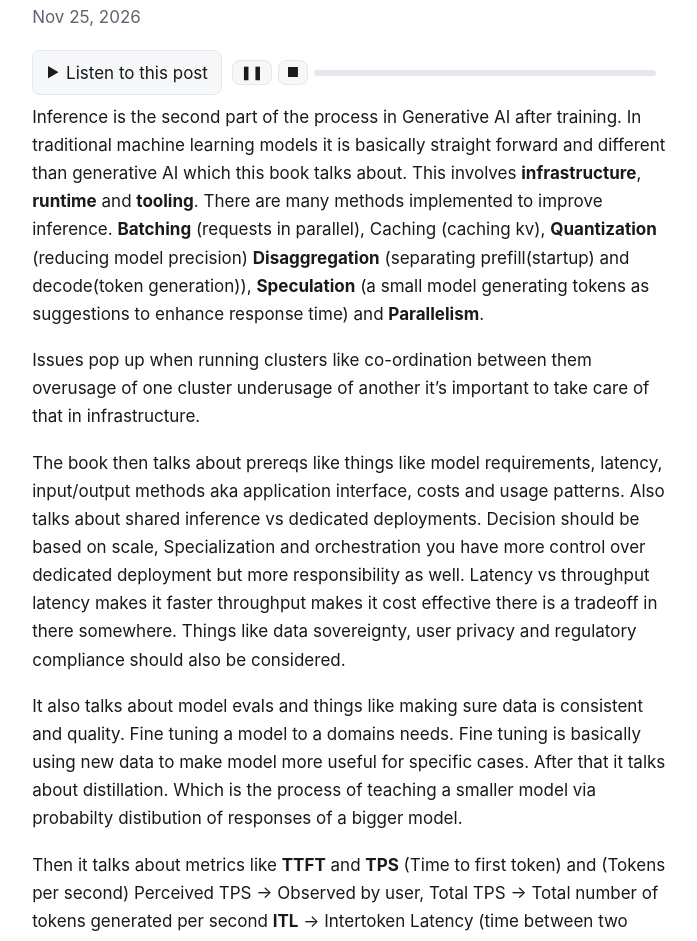
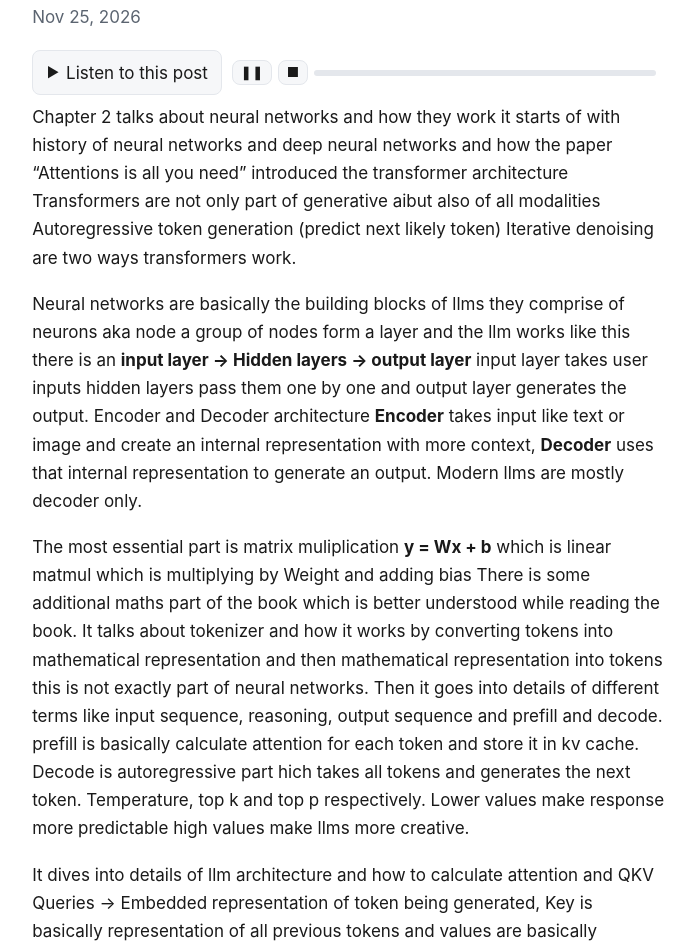
Before and after one commit to AdeilH/adeilh.github.io, an Astro site: page /inference-engineering-review-chapter-2 in a window 1280 px wide. Shown: the part 110-1051 px from the top of the page, without its empty margins (291-988 px from the left). Built offline with nearby package versions, Linux system fonts and the light colour scheme; Astro itself is replaced by a stand-in of ours; some packages are replaced by stand-ins of ours.

Commit message:
initial chapter two inference engineering

```diff
--- a/src/content/posts/inference-engineering-review-chapter-2.md
+++ b/src/content/posts/inference-engineering-review-chapter-2.md
@@ -1,39 +1,44 @@
 ---
-title: "Inference Engineering: Review Chapter 1"
-description: "Inference Engineering: Review Chapter 1"
+title: "Inference Engineering: Review Chapter 2"
+description: "Inference Engineering: Review Chapter 2"
 pubDate: 2026-11-25
 tags: []
 draft: false
 audio: true
 ---
 
-Inference is the second part of the process in Generative AI after training.
-In traditional machine learning models it is basically straight forward and different
-than generative AI which this book talks about. This involves **infrastructure**, **runtime**
-and **tooling**. There are many methods implemented to improve inference. **Batching** (requests
-in parallel), Caching (caching kv), **Quantization** (reducing model precision) **Disaggregation**
-(separating prefill(startup) and decode(token generation)), **Speculation** (a small model
-generating tokens as suggestions to enhance response time) and **Parallelism**.
+Chapter 2 talks about neural networks and how they work it starts of
+with history of neural networks and deep neural networks and how the
+paper "Attentions is all you need" introduced the transformer architecture
+Transformers are not only part of generative aibut also of all modalities
+Autoregressive token generation (predict next likely token) Iterative
+denoising are two ways transformers work.
 
-Issues pop up when running clusters like co-ordination between them overusage of one cluster
-underusage of another it's important to take care of that in infrastructure.
+Neural networks are basically the building blocks of llms they comprise
+of neurons aka node a group of nodes form a layer and the llm works like
+this there is an **input layer -> Hidden layers -> output layer** input
+layer takes user inputs hidden layers pass them one by one and output
+layer generates the output. Encoder and Decoder architecture **Encoder**
+takes input like text or image and create an internal representation with
+more context, **Decoder** uses that internal representation to generate an output.
+Modern llms are mostly decoder only.
 
-The book then talks about prereqs like things like model requirements, latency, input/output
-methods aka application interface, costs and usage patterns. Also talks about shared inference
-vs dedicated deployments. Decision should be based on scale, Specialization and orchestration
-you have more control over dedicated deployment but more responsibility as well. Latency vs
-throughput latency makes it faster throughput makes it cost effective there is a tradeoff in there
-somewhere. Things like data sovereignty, user privacy and regulatory compliance should
-also be considered.
+The most essential part is matrix muliplication **y = Wx + b** which is linear
+matmul which is multiplying by Weight and adding bias There is some additional
+maths part of the book which is better understood while reading the book. It
+talks about tokenizer and how it works by converting tokens into mathematical
+representation and then mathematical representation into tokens this is not
+exactly part of neural networks. Then it goes into details of different terms
+like input sequence, reasoning, output sequence and prefill and decode. prefill
+is basically calculate attention for each token and store it in kv cache. Decode
+is autoregressive part hich takes all tokens and generates the next token.
+Temperature, top k and top p respectively. Lower values make response more
+predictable high values make llms more creative.
 
-It also talks about model evals and things like making sure data is consistent and quality.
-Fine tuning a model to a domains needs. Fine tuning is basically using new data to make model
-more useful for specific cases. After that it talks about distillation. Which is the process
-of teaching a smaller model via probabilty distibution of responses of a bigger model.
+It dives into details of llm architecture and how to calculate attention and QKV
+Queries -> Embedded representation of token being generated, Key is basically
+representation of all previous tokens and values are basically calculated attention
+of previous tokens, different types of attention self attention and cross attention.
 
-Then it talks about metrics like **TTFT** and **TPS** (Time to first token) and (Tokens per second)
-Perceived TPS -> Observed by user, Total TPS -> Total number of tokens generated per second
-**ITL** -> Intertoken Latency (time between two tokens).
-
-All in all chapter 1 talks about whys and hows of which infrastructure, what tooling to use
-and different metrics that can help in making decisions related to generative ai deployment.
+The rest of the chapter dives deep into how inference functions I am trying to understand
+how that works and will update this.
```
